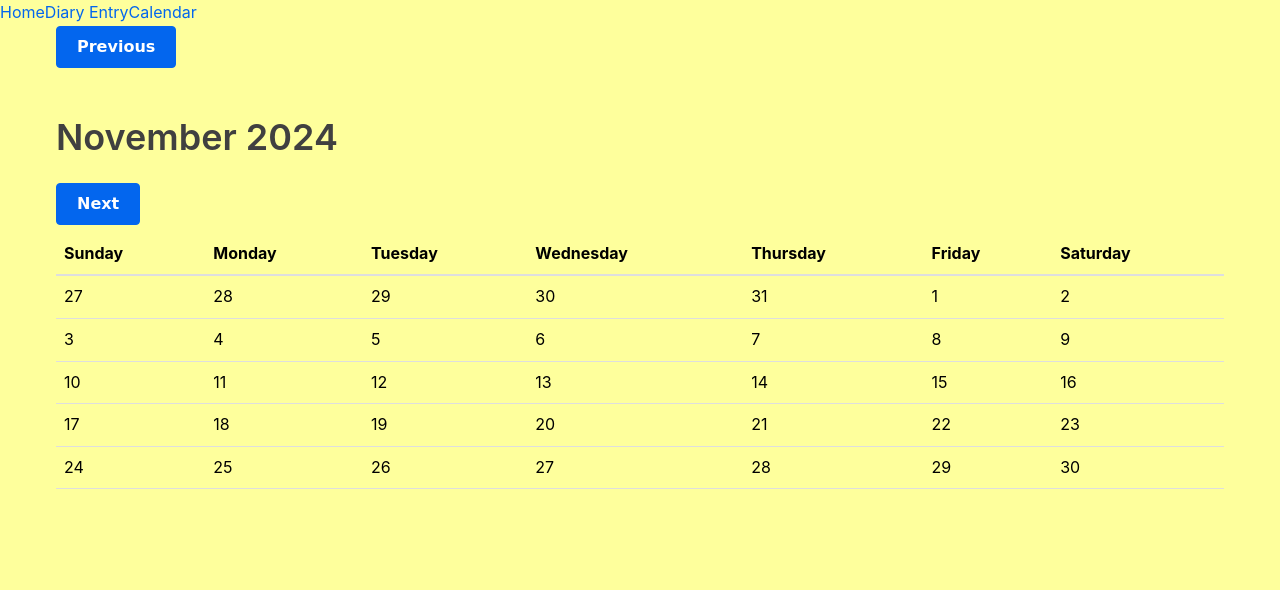
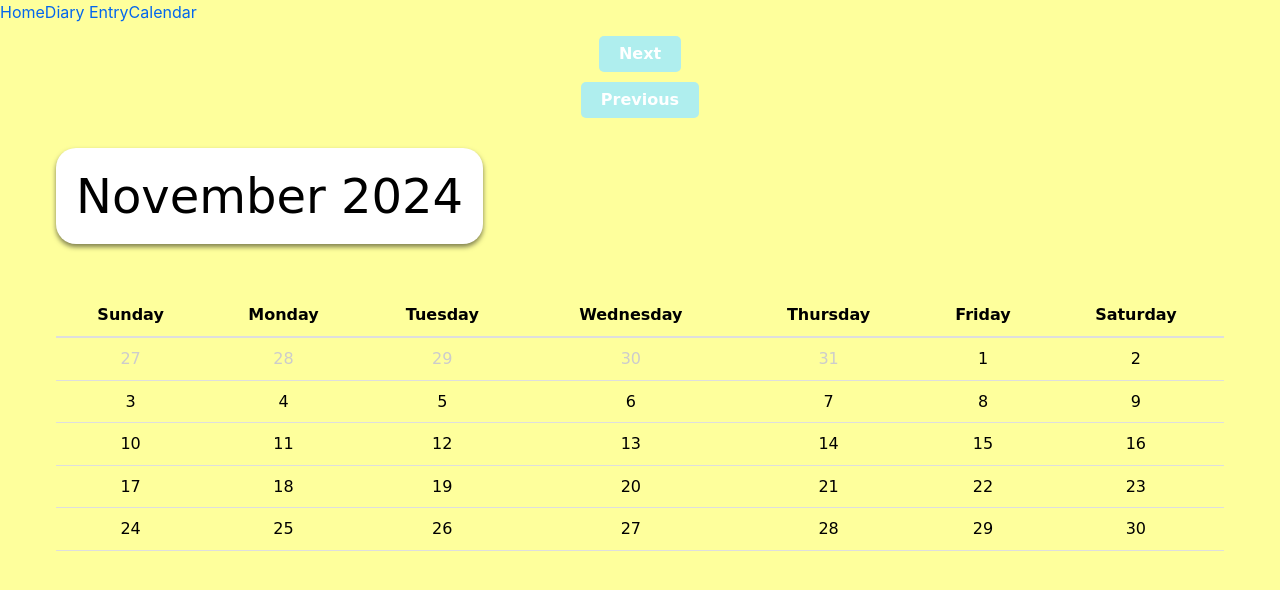
Before and after one commit to Mcray3000/307_MyDiary_Nibble, a React (Vite) app in the folder packages/react-frontend/: page /calendar in a window 1280 px wide. Shown: the top 590 px of the page. Built offline with nearby package versions, Linux system fonts and the light colour scheme; no server answers.

Commit message:
changed day font and header style to match the rest: TODO move buttons

```diff
--- a/packages/react-frontend/src/calendar.jsx
+++ b/packages/react-frontend/src/calendar.jsx
@@ -126,13 +126,13 @@ function Calendar() {
   function CalendarHeader() {
     return (
       <div>
-        <button onClick={previousMonth} className="button">
+        <button onClick={nextMonth} type="button" className="form-button">
+          Next
+        </button>
+        <button onClick={previousMonth} type="button" className="form-button">
           Previous
         </button>
-        <h1>{getMonth()}</h1>
-        <button onClick={nextMonth} className="button">
-          Next
-        </button>
+        <div className="title-card">{getMonth()}</div>
       </div>
     );
   }
--- a/packages/react-frontend/src/main.css
+++ b/packages/react-frontend/src/main.css
@@ -1100,7 +1100,8 @@ td {
 
 th,
 td {
-  text-align: left;
+  font-family: "Comic Sans MS", cursive, sans-serif;
+  text-align: center;
   padding: 0.5rem;
 }
 
@@ -1208,6 +1209,11 @@ caption {
 .new-user-button:hover {
   background-color: #87ceeb; /* Slightly darker blue on hover */
 }
+
+.outOfMonth {
+  color: #ccc; /* Light gray color for out-of-month days */
+}
+
 /*
    * Navigation
    */
```
